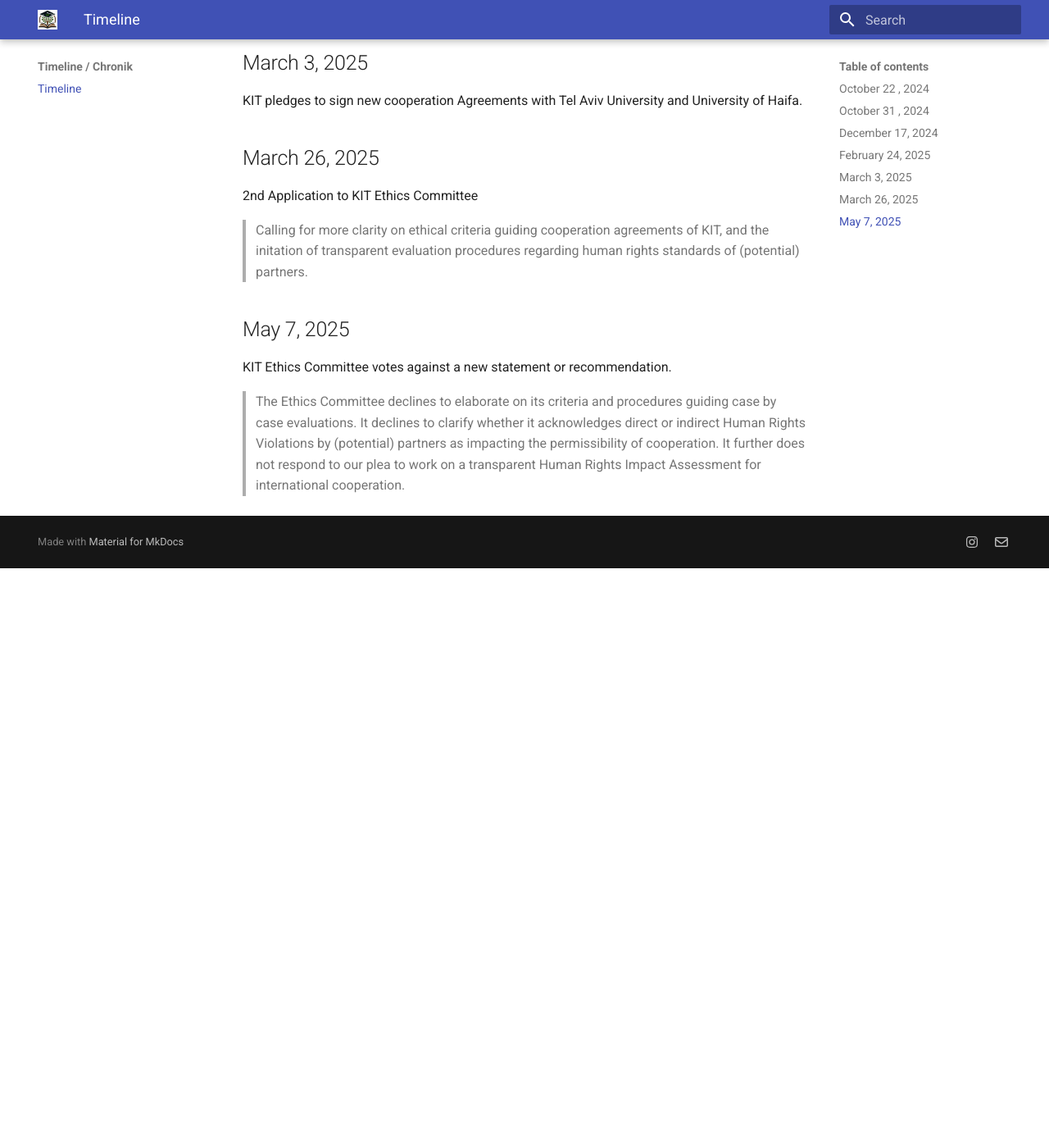
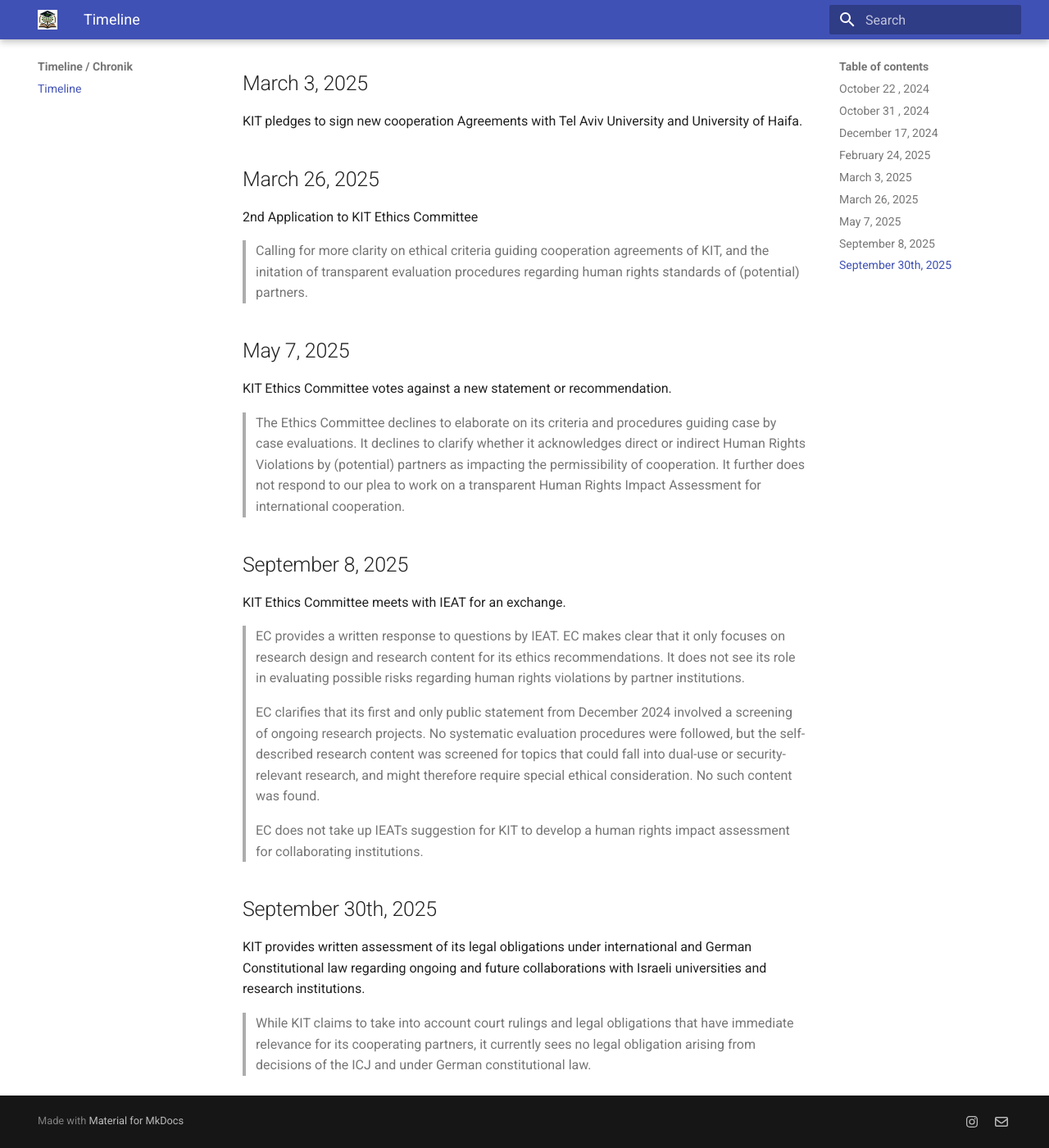
Before and after one commit to ieat-kit/ieat-kit.github.io, an MkDocs documentation site: the page built from docs/timeline.md, in a window 1280 px wide and 1400 px high, scrolled down 965 px. Shown: the whole window at 82% size. Built offline with MkDocs 1.6.1 and Material for MkDocs 9.7.7, drawn with Linux system fonts in a browser that asks for light colours; before the commit the page ends 1658 px from its top, so only the background shows below that; some of the changed text lies outside the part shown.

Commit message:
update timeline

```diff
--- a/docs/timeline.md
+++ b/docs/timeline.md
@@ -39,3 +39,19 @@ KIT pledges to sign new cooperation Agreements with Tel Aviv University and Univ
 KIT Ethics Committee votes against a new statement or recommendation.
 
 > The Ethics Committee declines to elaborate on its criteria and procedures guiding case by case evaluations. It declines to clarify whether it acknowledges direct or indirect Human Rights Violations by (potential) partners as impacting the permissibility of cooperation. It further does not respond to our plea to work on a transparent Human Rights Impact Assessment for international cooperation.
+
+## September 8, 2025
+
+KIT Ethics Committee meets with IEAT for an exchange.
+
+> EC provides a written response to questions by IEAT. EC makes clear that it only focuses on research design and research content for its ethics recommendations. It does not see its role in evaluating possible risks regarding human rights violations by partner institutions.
+
+> EC clarifies that its first and only public statement from December 2024 involved a screening of ongoing research projects. No systematic evaluation procedures were followed, but the self-described research content was screened for topics that could fall into dual-use or security-relevant research, and might therefore require special ethical consideration. No such content was found.
+
+> EC does not take up IEATs suggestion for KIT to develop a human rights impact assessment for collaborating institutions.
+
+## September 30th, 2025
+
+KIT provides written assessment of its legal obligations under international and German Constitutional law regarding ongoing and future collaborations with Israeli universities and research institutions.
+
+> While KIT claims to take into account court rulings and legal obligations that have immediate relevance for its cooperating partners, it currently sees no legal obligation arising from decisions of the ICJ and under German constitutional law.
```
Also changed, not shown: other parts of docs/timeline.md (+1 -1 lines).
